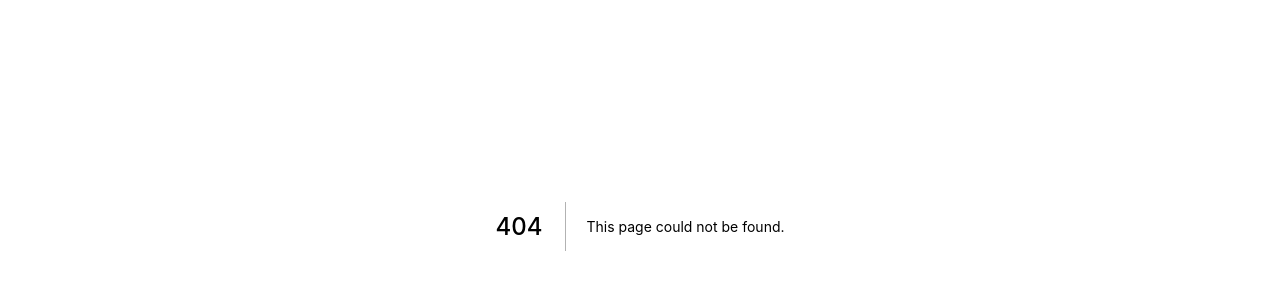
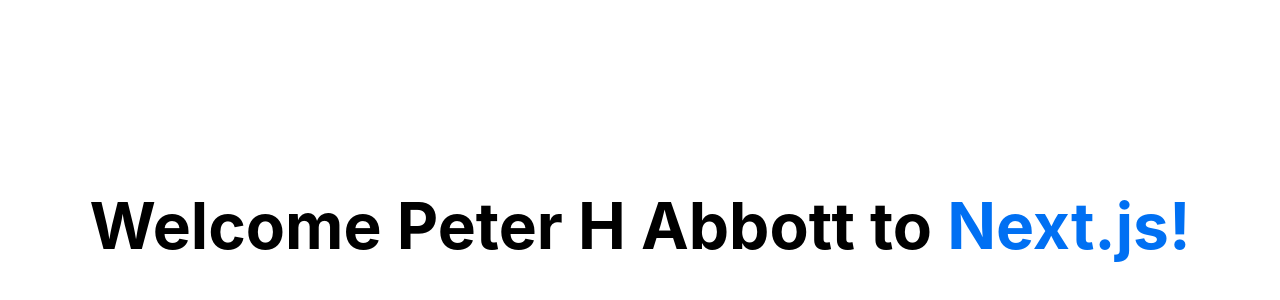
Before and after one commit to The-Awkward-Customer/Petes_Portfolio, a Next.js app: page /about in a window 1280 px wide. Before the commit this address had no page. Shown: the part 174-474 px from the top of the page. Built offline with nearby package versions, Linux system fonts and the light colour scheme.

Commit message:
Adding a test page

```diff
--- /dev/null
+++ b/pages/about.js
@@ -0,0 +1,23 @@
+import Head from 'next/head'
+import Image from 'next/image'
+import styles from '../styles/Home.module.css'
+
+import Link  from 'next/link'
+
+export default function about() {
+    return (
+      <div className={styles.container}>
+        <Head>
+          <title>Create Next App</title>
+          <meta name="description" content="Generated by create next app" />
+          <link rel="icon" href="/favicon.ico" />
+        </Head>
+
+        <main className={styles.main}>
+          <h1 className={styles.title}>
+            Welcome Peter H Abbott to <a href="/index">Next.js!</a>
+          </h1>
+          </main>
+        </div>
+    )
+}
--- a/pages/index.js
+++ b/pages/index.js
@@ -13,7 +13,7 @@
 
       <main className={styles.main}>
         <h1 className={styles.title}>
-          Welcome Peter H Abbott to <a href="https://nextjs.org">Next.js!</a>
+          Welcome Peter H Abbott to <a href="/about">Next.js!</a>
         </h1>
 
         <p className={styles.description}>
```
